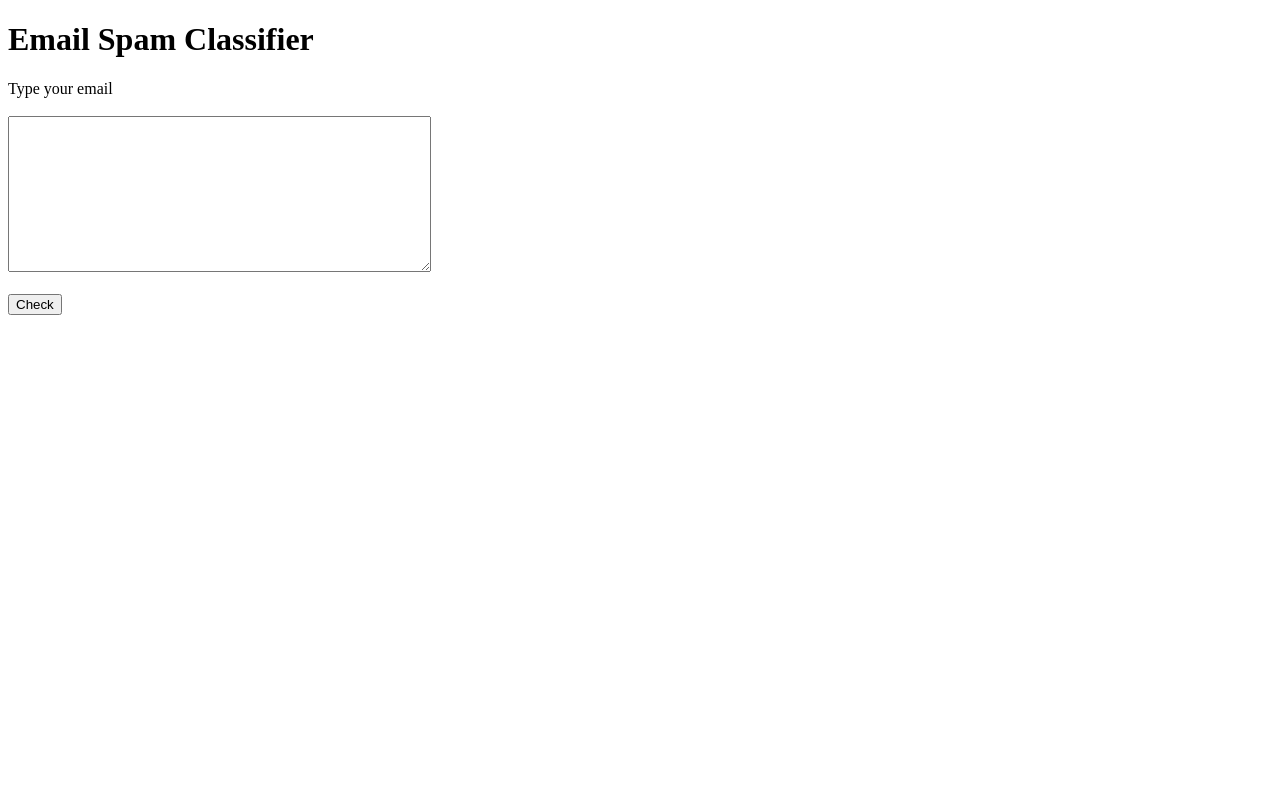
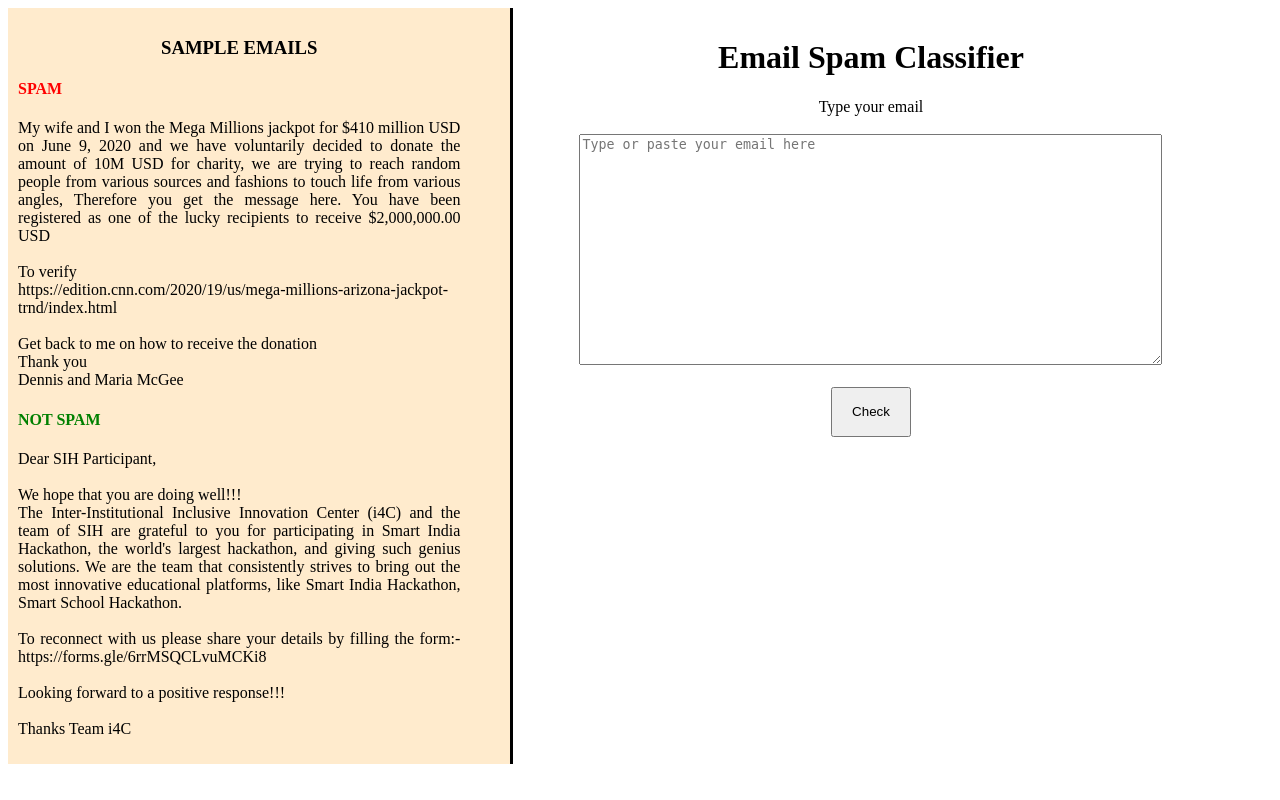
Before and after one commit to BirajCoder/email-spam-classifier, a Flask app: page / in a window 1280 px wide. Run offline with Flask 2, Linux system fonts and the light colour scheme; parts of the project's set-up code (start-up, migrations or seed data) failed here and were passed over.

Commit message:
Imporving the website

```diff
--- a/templates/index.html
+++ b/templates/index.html
@@ -3,10 +3,54 @@
 <head>
     <meta charset="UTF-8">
     <title>Email Spam Classifier</title>
+    <style>
+        .center{
+            text-align: center;
+        }
+        .border{
+            border-right: solid black;
+        }
+        .column{
+            padding: 10px;
+            display: inline;
+            text-align: center;
+            float: left;
+            height: auto;
+        }
+        p{
+            text-align: justify;
+        }
+    </style>
 </head>
 <body>
-    <h1>Email Spam Classifier</h1>
+    <div>
 
+        <div class="column border" style="width: 35%; padding-right: 50px;  background-color: blanchedalmond; text-align: left;">
+            <h3 style="text-align: center;">SAMPLE EMAILS</h3>
+            <h4 style="color: red;">SPAM</h4>
+            <p>
+                My wife and I won the Mega Millions jackpot for $410 million USD on June 9, 2020 and we have voluntarily decided to donate the amount of 10M USD for charity, we are trying to reach random people from various sources and fashions to touch life from various angles, Therefore you get the message here. You have been registered as one of the lucky recipients to receive $2,000,000.00 USD <br><br>
+                To verify<br>
+                https://edition.cnn.com/2020/19/us/mega-millions-arizona-jackpot-trnd/index.html<br><br>
+                Get back to me on how to receive the donation<br>
+                Thank you<br>
+                Dennis and Maria McGee
+            </p>
+
+            <h4 style="color: green;">NOT SPAM</h4>
+            <p>
+                Dear SIH Participant,<br><br>
+                We hope that you are doing well!!!<br>
+                The Inter-Institutional Inclusive Innovation Center (i4C) and the team of SIH are grateful to you for participating in Smart India Hackathon, the world's largest hackathon, and giving such genius solutions.
+                We are the team that consistently strives to bring out the most innovative educational platforms, like Smart India Hackathon, Smart School Hackathon.<br><br>
+                To reconnect with us  please share your details by filling the form:- https://forms.gle/6rrMSQCLvuMCKi8<br><br>
+                Looking forward to a positive response!!!<br><br>
+                Thanks
+                Team i4C
+            </p>
+        </div>
+        <div class="column" style="width: 55%;">
+            <h1 class="center">Email Spam Classifier</h1>
             {% if response %}
                 {% if response == -1 %}
                     <h2 style="color:green">Not Spam</h2>
@@ -16,9 +60,10 @@
             {% endif %}
             <form action="/predict" method="post">
                 <label>Type your email </label><br><br>
-        <textarea rows="10" cols="50" name="email"></textarea><br><br>
-        <input type="submit" value="Check">
+                <textarea rows="15" cols="70" name="email" placeholder="Type or paste your email here"></textarea><br><br>
+                <input type="submit" value="Check" style= "width: 80px; height: 50px;">
             </form>
-
+        </div>
+    </div>
 </body>
 </html>
```
Lines whose indentation alone changed are shown as unchanged.
